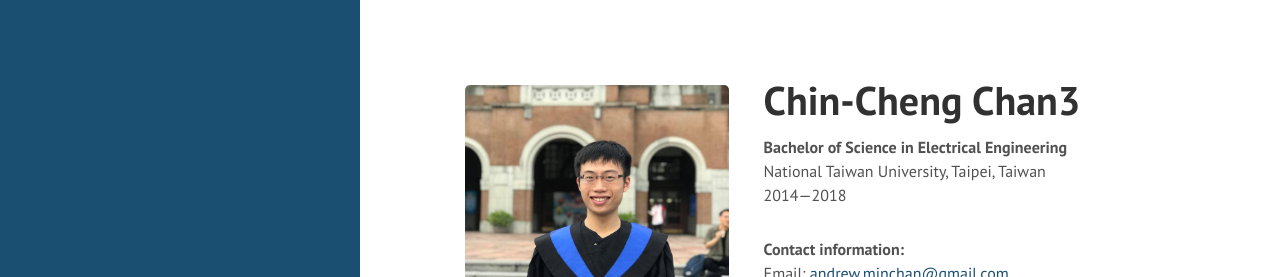
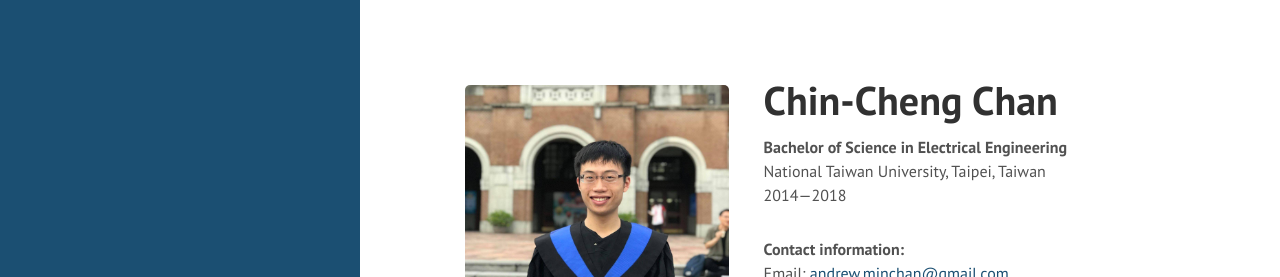
Before and after one commit to andrewccchan/andrewccchan.github.io, a Jekyll site: the page built from home.md, in a window 1280 px wide and 1349 px high. Shown: the top 277 px of the window. Built offline with Jekyll 4.4.1, drawn with Linux system fonts in a browser that asks for light colours.

Commit message:
remove test message

```diff
--- a/home.md
+++ b/home.md
@@ -18,7 +18,7 @@
     <img src="/assets/my_photo_grad_gown.jpg" alt="My photo" width='400'>
     </div>
     <div class="column2" >
-    <h1>Chin-Cheng Chan3</h1>
+    <h1>Chin-Cheng Chan</h1>
     <p><b>Bachelor of Science in Electrical Engineering</b></p>
     <p>National Taiwan University, Taipei, Taiwan</p>
     <p>2014&mdash;2018</p>
```
